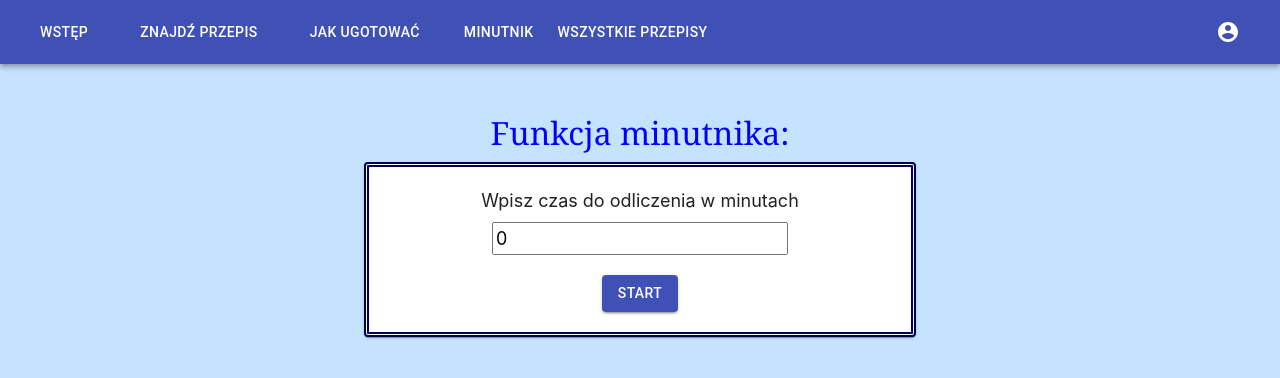
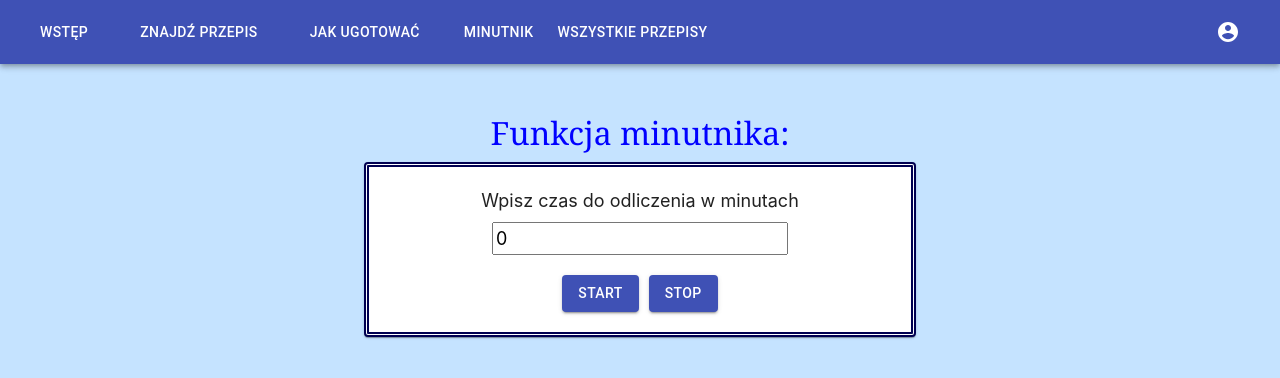
Before and after one commit to tomzdon/pomocnik2, a React (Create React App) app: page /minutnik in a window 1280 px wide. Shown: the top 378 px of the page. Built offline with nearby package versions, Linux system fonts and the light colour scheme; no server answers; sample sign-in values are in the browser's storage.

Commit message:
improve some feature

```diff
--- a/src/components/All.css
+++ b/src/components/All.css
@@ -1,5 +1,4 @@
-
-.h6{
+.h6 {
   margin-top: 10px;
 }
 
@@ -11,7 +10,6 @@ a:hover {
   margin-left: 20px;
   margin-right: 20px;
   margin-bottom: 20px;
-
 }
 
 .description {
@@ -20,7 +18,6 @@ a:hover {
   border-style: double;
   border-width: 5px;
   border-color: #000051;
-
 }
 
 .buttons {
@@ -31,21 +28,19 @@ a:hover {
 
 .how {
   text-align: center;
-    font-family: cursive, Georgia;
+  font-family: Georgia;
   font-size: 30px;
   color: #0000ff;
   margin-top: 20px;
   background-color: #c5e3ff;
   margin-left: 300px;
   margin-bottom: 20px;
-
 }
 
 .cards {
   margin-top: 40px;
   font-size: 18px;
   border-radius: 50px;
-
 }
 
 .ingre {
@@ -57,7 +52,7 @@ a:hover {
   border-color: #000051;
 }
 
-.list{
+.list {
   text-align: center;
   font-size: 18px;
   border-style: double;
@@ -70,19 +65,18 @@ a:hover {
   text-align: center;
   background-color: #88a4f8;
   margin-bottom: 1000px;
-    font-family: cursive, Georgia !important; /* WTF czemu to nie dziala? cos nadpisuje? */
+  font-family: Georgia !important; /* WTF czemu to nie dziala? cos nadpisuje? */
   border-radius: 30px;
 }
 
 .text {
   margin-top: 30px;
   margin-bottom: 10px;
-    font-family: cursive, Georgia;
+  font-family: Georgia;
   text-align: center;
   font-size: 30px;
   color: #0000ff;
 }
-
 
 .MuiListItem-root {
   text-align: center !important;
@@ -113,7 +107,7 @@ html {
 }
 
 .intro {
-    font-family: cursive, Georgia;
+  font-family: Georgia;
   text-align: center;
   font-size: 20px;
   color: #0000ff;
@@ -134,7 +128,7 @@ html {
 
 .sauces {
   text-align: center;
-    font-family: cursive, Georgia;
+  font-family: Georgia;
   font-size: 30px;
   color: #0000ff;
   margin-top: 20px;
@@ -142,13 +136,12 @@ html {
   list-style-type: none !important;
 }
 
-.wstep{
+.wstep {
   margin-bottom: 50px;
 }
 
 .timer {
   margin-top: 50px;
-
 }
 
 .user {
--- a/src/components/CounterDown/index.jsx
+++ b/src/components/CounterDown/index.jsx
@@ -11,7 +11,7 @@ import beep from "../../assets/alarm.mp3";
 const CounterDown = (props) => {
   const [start, setStart] = useState(false);
   const [value, setValue] = useState(0);
-  const [play] = useSound(beep);
+  const [play, { stop }] = useSound(beep);
 
   const renderer = ({ hours, minutes, seconds, completed }) => {
     if (completed) {
@@ -31,6 +31,11 @@ const CounterDown = (props) => {
     } else {
       return "Błędna wartość";
     }
+  };
+
+  const handleStop = () => {
+    stop();
+    setStart((prev) => !prev);
   };
 
   if (props.authState === authStates.INITIAL_VALUE) {
@@ -74,6 +79,14 @@ const CounterDown = (props) => {
           <Button onClick={handleClick} variant="contained" color="primary">
             Start
           </Button>
+          <Button
+            onClick={handleStop}
+            style={{ marginLeft: "10px" }}
+            variant="contained"
+            color="primary"
+          >
+            Stop
+          </Button>
         </div>
       </Card>
     </Container>
--- a/src/components/Login.js
+++ b/src/components/Login.js
@@ -34,7 +34,6 @@ const Login = (props) => {
       ? setValues({ email: value, password: values.password })
       : setValues({ email: values.email, password: value });
 
-    console.log(values);
     setError(error);
   };
 
--- a/src/utils/helpers.js
+++ b/src/utils/helpers.js
@@ -12,6 +12,9 @@ export function validatePassword(password) {
   if (!password) {
     return en.ERRORS.EMPTY_PASSWORD;
   }
+  if (password.length < 6 ) {
+    return en.ERRORS.COUNT_PASSWORD;
+  }
 }
 
 export function validateEmailPassword(email, password) {
--- a/src/utils/i18n.js
+++ b/src/utils/i18n.js
@@ -19,6 +19,7 @@ const en = {
     EMPTY_EMAIL: "Adres e-mail jest wymagany!",
     INVALID_EMAIL: "Nieprawidłowy adres e-mail!",
     EMPTY_PASSWORD: "Nie wprowadzono hasła!",
+    COUNT_PASSWORD: "Zbyt krótkie hasło!",
     PASSWORD_MISMATCH: "Hasła nie pasują do siebie!",
     AUTH: "Nieprawidłowy adres e-mail lub hasło!",
   },
```
Lines whose indentation alone changed are shown as unchanged.
